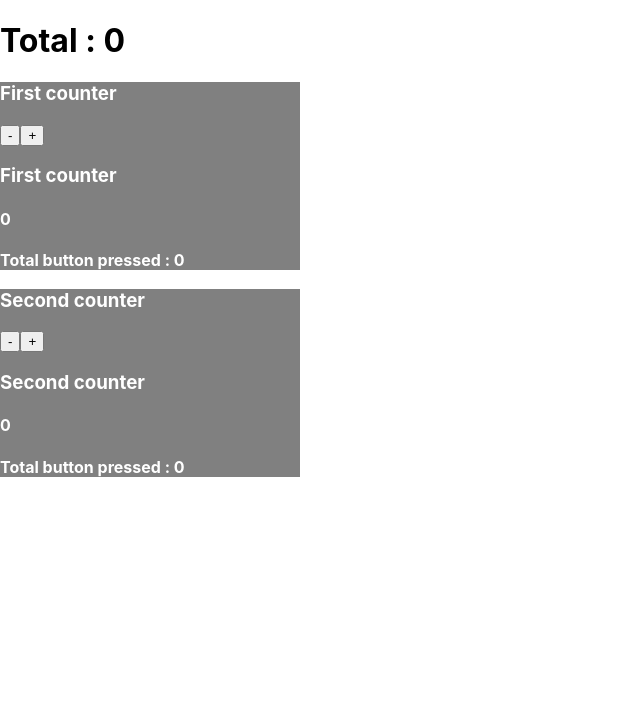
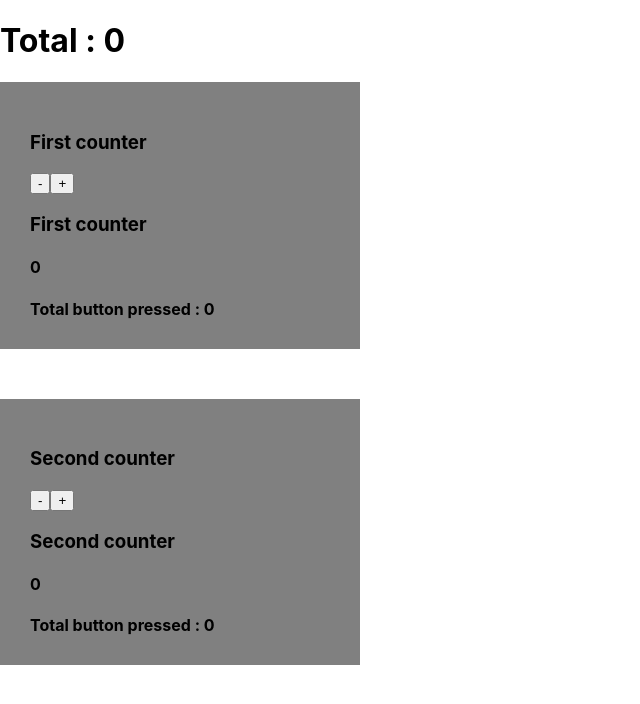
Before and after one commit to TK2400/React2-, a React (Create React App) app: page / in a window 1280 px wide. Shown: the top 704 px of the page, without its empty margins (0-640 px from the left). Built offline with nearby package versions, Linux system fonts and the light colour scheme.

Commit message:
tevinis elementas su STATE gauna busenas is vaiku ; kiekvienas vaikas iskviecia funkcija, kuri prideda po1 ant kiekvino klick

```diff
--- a/src/components/Header2.js
+++ b/src/components/Header2.js
@@ -12,7 +12,7 @@ export default function Header2(props) {
     // console.log("Header2 rerendered", count)
 
     return (
-        <div style={{ backgroundColor: "grey", color: "white", width: "300px"}} >
+        <div style={{ backgroundColor: "grey", padding: "30px", marginBottom: "50px", width: "300px"}} >
             <h3> {title}</h3>
             <button
                 onClick={() => {
```
